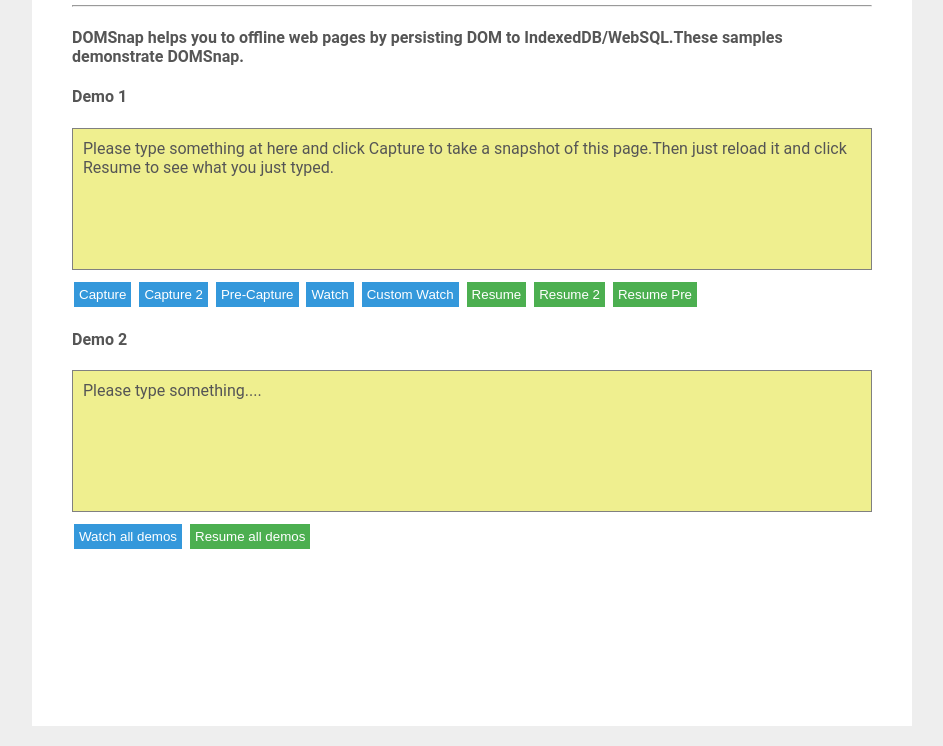
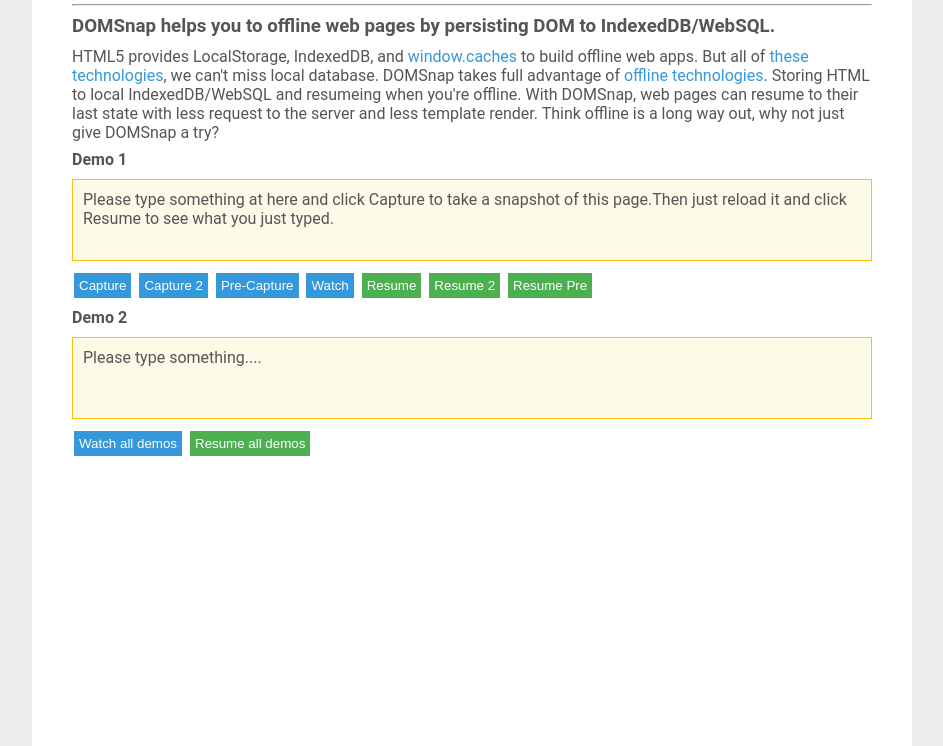
Before and after one commit to unbug/DOMSnap, a website built with webpack: page index.html in a window 1280 px wide. Shown: the part 94-840 px from the top of the page, without its empty margins (168-1111 px from the left). Built offline with nearby package versions, Linux system fonts and the light colour scheme.

Commit message:
update UI

```diff
--- a/index.html
+++ b/index.html
@@ -17,8 +17,15 @@
       color: #555;
       background-color: #eee;
     }
-    a{
+    a,a:visited{
+      color: #3498db;
       text-decoration: none;
+    }
+    p{
+      margin: 0.3em 0;
+    }
+    h1,h2,h3,h4,h5{
+      margin: 0.5em 0;
     }
     .clearfix::before,
     .clearfix::after {
@@ -35,6 +42,7 @@
       color: #fff;
       background: #3498db;
       text-decoration: none;
+      cursor: pointer;
     }
     button:hover {
       background: #3cb0fd;
@@ -48,7 +56,7 @@
     }
     .container{
       min-height: 100%;
-      padding: 10px 40px;
+      padding: 20px 40px;
       background: #fff;
     }
     .container>header{
@@ -65,11 +73,11 @@
       text-align: right;
     }
     [contenteditable]{
-      height: 120px;
+      height: 60px;
       margin: 10px 0;
       padding: 10px;
-      border: solid 1px gray;
-      background-color: #efef8f;
+      border: solid 1px #FFC107;
+      background-color: #FBFBE8;
     }
     @media screen and (min-width: 832px) {
       .container {
@@ -88,7 +96,15 @@
       </div>
     </header>
     <hr>
-    <h4>DOMSnap helps you to offline web pages by persisting DOM to IndexedDB/WebSQL.These samples demonstrate DOMSnap.</h4>
+    <h3>
+      <p>DOMSnap helps you to offline web pages by persisting DOM to IndexedDB/WebSQL.</p>
+    </h3>
+    <p>HTML5 provides LocalStorage, IndexedDB, and <a href="https://googlechrome.github.io/samples/service-worker/window-caches/">window.caches</a> to build offline web apps.
+      But all of <a href="http://www.html5rocks.com/en/features/offline">these technologies</a>, we can't miss local database.
+      DOMSnap takes full advantage of <a href="http://www.html5rocks.com/en/features/offline">offline technologies</a>.
+      Storing HTML to local IndexedDB/WebSQL and resumeing when you're offline.
+      With DOMSnap, web pages can resume to their last state with less request to the server and less template render.
+      Think offline is a long way out, why not just give DOMSnap a try?</p>
     <section id="demo1">
       <h4>Demo 1</h4>
       <div contenteditable="true">
@@ -99,7 +115,6 @@
     <button onclick="capture(2)" title="Capture with specified id 2">Capture 2</button>
     <button onclick="preCapture()" title="Capture with specified html">Pre-Capture</button>
     <button onclick="watch()" title="Watching change and auto Capture">Watch</button>
-    <button onclick="customWatch()" title="Custom watching change and auto Capture">Custom Watch</button>
     <button class="green" onclick="resume()" title="Resume default">Resume</button>
     <button class="green" onclick="resume(2)" title="Resume Capture 2">Resume 2</button>
     <button class="green" onclick="resume('pre_id')" title="Resume Pre-Capture">Resume Pre</button>
```
